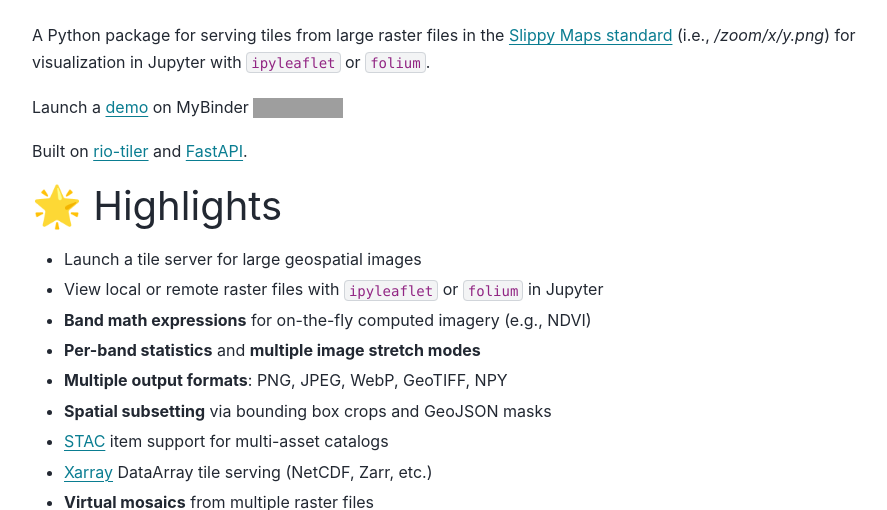
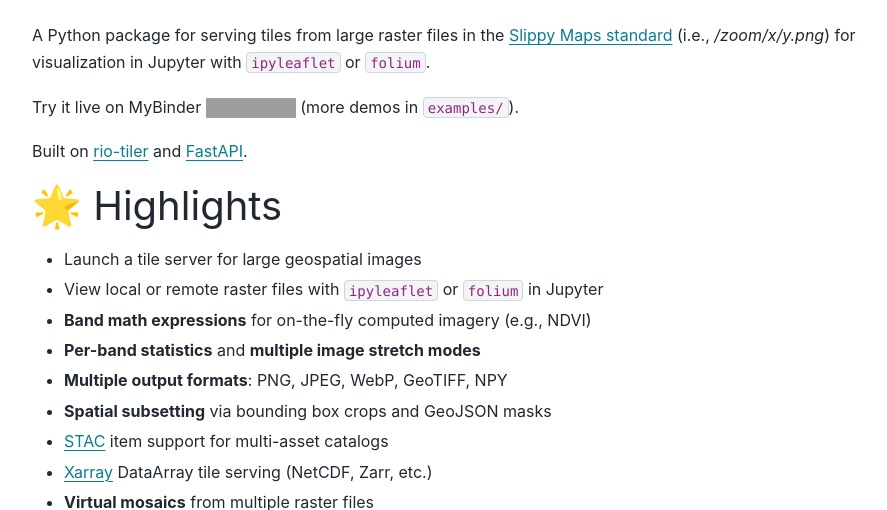
Before and after one commit to banesullivan/localtileserver, a Sphinx documentation site: the page built from doc/source/index.rst, in a window 1280 px wide and 900 px high, cut to the strip 390-900 px from the top of the window. Shown: the whole strip, without its empty margins (40-927 px from the left). Built offline with Sphinx 7.4.7 and the PyData theme 0.15.4, drawn with Linux system fonts in a browser that asks for light colours; nearby versions of some CDN libraries; the version number could not be read and is left out; grey boxes are pictures that could not be loaded.

Commit message:
Move binder to here

```diff
--- a/doc/source/index.rst
+++ b/doc/source/index.rst
@@ -43,10 +43,10 @@
 
 
 .. |binder| image:: https://mybinder.org/badge_logo.svg
-   :target: https://mybinder.org/v2/gh/banesullivan/localtileserver-demo/HEAD
+   :target: https://mybinder.org/v2/gh/banesullivan/localtileserver/HEAD?labpath=examples/example.ipynb
    :alt: MyBinder
 
-Launch a `demo <https://github.com/banesullivan/localtileserver-demo>`_ on MyBinder |binder|
+Try it live on MyBinder |binder| (more demos in ``examples/``).
 
 
 Built on `rio-tiler <https://github.com/cogeotiff/rio-tiler>`_ and
```
Also changed, not shown: README.md (+1 -1 lines), .pre-commit-config.yaml, example.ipynb, examples/README.md (added), 4 other files.
